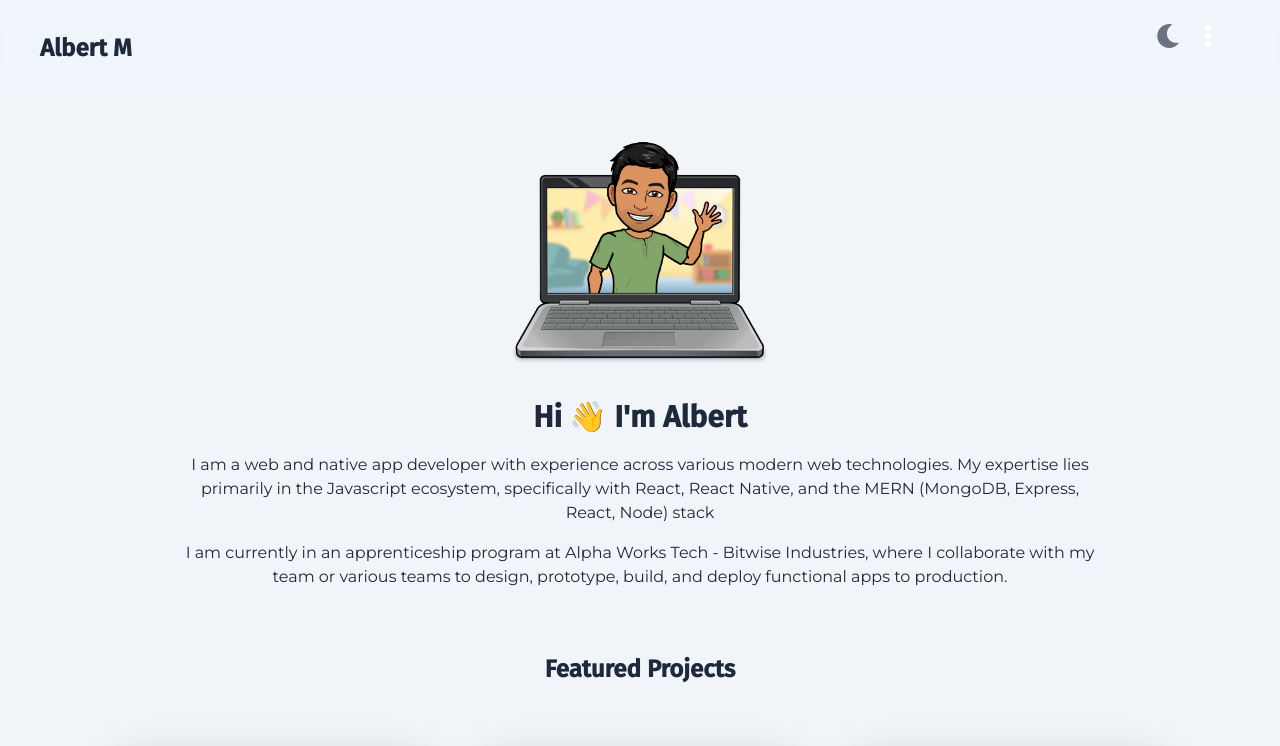
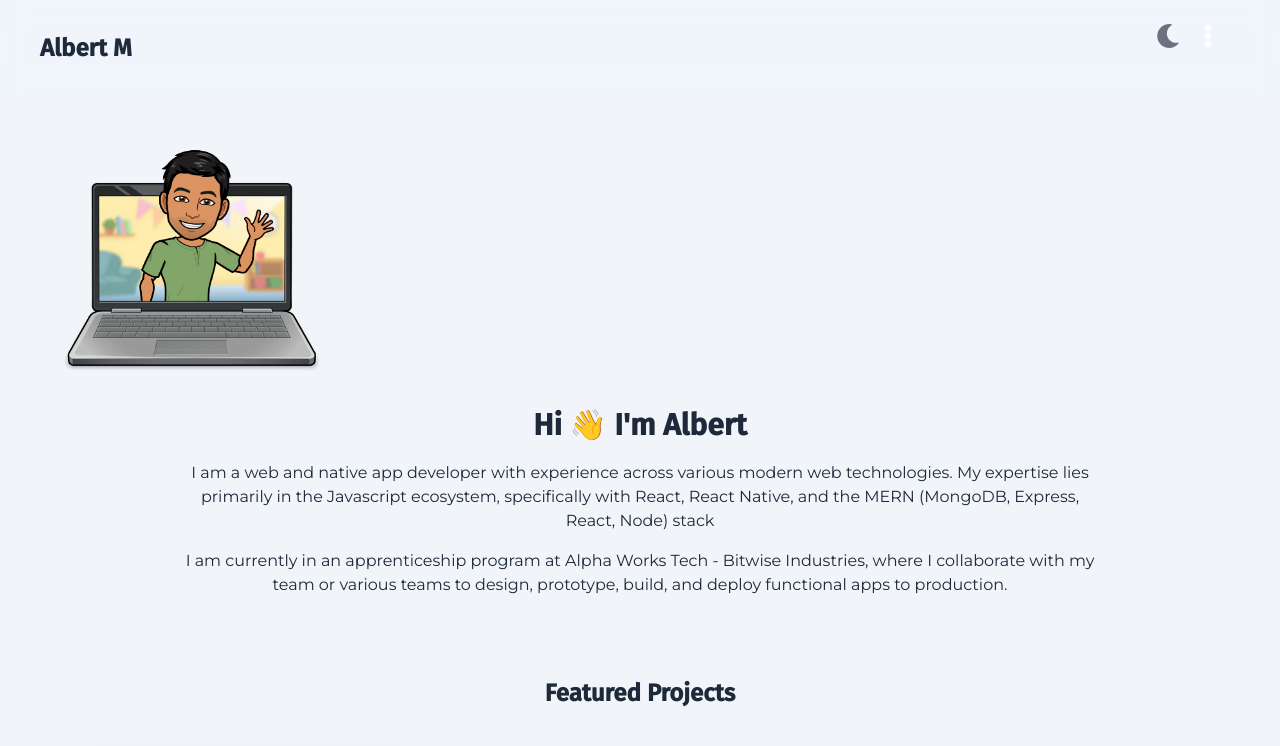
Before and after one commit to alberme/alberme.github.io, a React (Create React App) app: page /#/ in a window 1280 px wide. Shown: the top 746 px of the page. Built offline with nearby package versions, Linux system fonts and the light colour scheme.

Commit message:
chore(section): remove flex

```diff
--- a/src/components/Stack.js
+++ b/src/components/Stack.js
@@ -19,12 +19,9 @@ const Main = tw.main`
 `
 
 const Section = tw.section`
-  ${(p) => (p.$row ? "flex-row" : "flex-col")}
-  flex
-  flex-wrap
-  justify-center
-  items-center
+  w-full
   my-4
+  py-2
 `
 
 const Container = tw.div`
```
